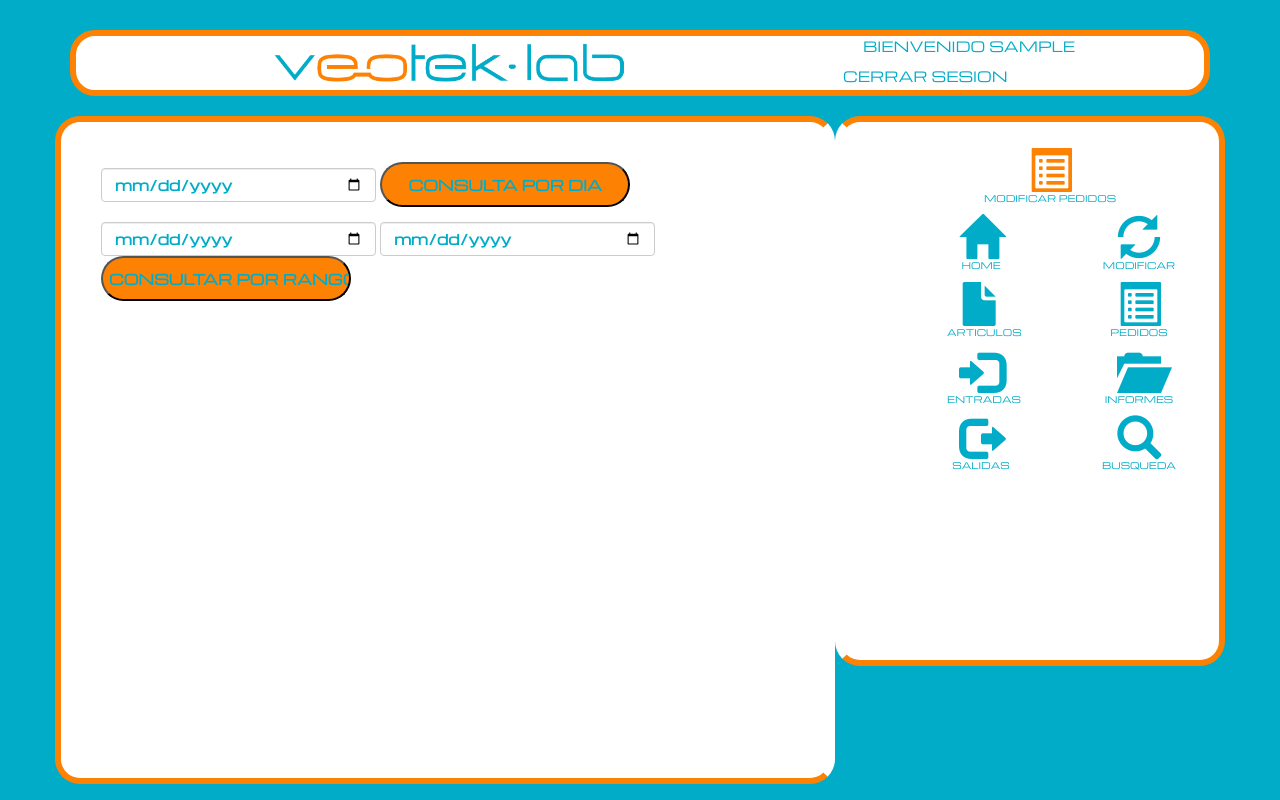
After one commit to diegohdez90/laboratory-veotek-version2.3, a PHP site: page /lab/modificados/modificados.php in a window 1280 px wide. The commit adds this page. Run offline with PHP 8.4, Linux system fonts and the light colour scheme; the visitor is signed in with stand-in values (Sample User, id 1); some libraries are stand-ins or nearby versions.

Commit message:
Aplicación de registros Bisel
Aplicación web local para el registro de pedidos de biselado. Se anexo
un filtro de seguridad al registrar los pedidos. Además de modificar la
fecha y la referencia de los pedidos que el usuario desee. Además se
anexará la sección para ver los pedidos que se han modificado.

```diff
--- a/lab/css/pedidos.css
+++ b/lab/css/pedidos.css
@@ -78,10 +78,6 @@ img{
 	width: 9%;
 }
 
-textarea.form-control{
-	width: 50%;
-}
-
 .medida{
 	width: 12%;
 }
--- a/lab/informes.php
+++ b/lab/informes.php
@@ -55,6 +55,7 @@ echo'
 						<a href="informes-fecha.php"><button  type="submit" class="btn btn-default form-control">INFORMES POR FECHAS</button></a>
 						<a href="informes-tecnico.php"><button  type="submit" class="btn btn-default form-control">INFORMES POR TECNICOS</button></a>
 						<a href="biseles/hoy.php"><button  type="submit" class="btn btn-default form-control">BISELES POR DIA</button></a>
+						<a href="modificados/modificados.php"><button  type="submit" class="btn btn-default form-control">MODIFICADOS</button></a>
 					</p>
 
 				</div>
--- /dev/null
+++ b/lab/modificados/modificados.php
@@ -0,0 +1,121 @@
+<html>
+<head>
+<title>Informes por fecha</title>
+<link rel="stylesheet" type="text/css" href="../../css/bootstrap.min.css">
+<link rel="stylesheet" type="text/css" href="../css/lab.css">
+<link rel="stylesheet" type="text/css" href="../css/main.css">
+<link rel="stylesheet" type="text/css" href="../css/informes.css">
+<link rel="shortcut icon" href="../img/favicon.ico" type="image/x-icon" />
+<link rel="stylesheet" href="../css/articles-print.css" type="text/css" media="print" />
+<link href="https://fonts.googleapis.com/css?family=Michroma" rel="stylesheet" type="text/css">
+<script src="https://ajax.googleapis.com/ajax/libs/jquery/2.1.3/jquery.min.js"></script>
+<script src="../js/bootstrap.min.js"></script>
+s
+</head>
+
+
+<body>
+
+	<div class="container">
+		<div class="row header">
+			<div class="col-md-8">
+				<img width="100%" align="center" src="../../img/veotek-lab.png">
+			</div>
+			<div class="col-md-4">
+
+<?php
+			include ('../funciones.php');
+							if (verificar_usuario()){
+								print "<p> &nbsp;&nbsp;&nbsp;&nbsp;&nbsp;Bienvenido $_SESSION[login] &nbsp;&nbsp;&nbsp;&nbsp;&nbsp;</p> ";
+								print "<a href='../salir.php'/> Cerrar Sesion</a> ";
+
+
+							} else {
+								header('Location:../sesion.php');
+							}
+
+echo'
+			</div>
+		</div>';
+
+?>
+
+
+
+		<div class="row">
+			<div class="col-md-8 informes informes-fecha">
+
+
+				<form action="modificados-fechas.php" method="get" enctype="multipart/form-data">
+					<div class="form-group">
+						<input class="form-control"type="date" id="date" name="date">
+						<input type="submit" id="submit" value="CONSULTA POR DIA">
+					</div>
+				</form>
+				<form action="modificados-fechas-rango.php" method="get" enctype="multipart/form-data">
+					<div class="form-group">
+						<input class="form-control" type="date" id="inputdefault" name="date">
+						<input class="form-control" type="date" id="inputdefault" name="date2">
+						<input type="submit" id="submit" value="CONSULTAR POR RANGO">
+					</div>
+				</form>
+
+
+
+			</div>
+			<div class="col-md-4 menu">
+				<div class="row">
+					<ul>
+						<li>
+							<p class="text-center"><a href="../seleccionar-pedido.php"><span class="glyphicon glyphicon-list-alt select" style="font-size:44px;"></span></a><br>
+	                        Modificar Pedidos</p>
+						</li>
+					</ul>
+				</div>
+				<div class="row">
+					<div class="col-md-6">
+						<ul>
+							<ul>
+							<li>
+								<p class="text-center"><a href="../index.php"><span class="glyphicon glyphicon-home" style="font-size:44px;"></span></a><br>
+								Home</p>
+							</li>
+							<li>
+								<p class="text-center"><a href="../articulos.php"><span class="glyphicon glyphicon-file" style="font-size:44px;"></span></a><br>
+								Articulos</p>
+							</li>
+							<li>
+								<p class="text-center"><a href="../alta.php"><span class="glyphicon glyphicon-log-in" style="font-size:44px;"></span></a><br>
+		                        Entradas</p>
+							</li>
+							<li>
+								<p class="text-center"><a href="../baja.php"><span class="glyphicon glyphicon-log-out" style="font-size:44px;"></span></a><br>
+		                        Salidas</p>
+							</li>
+						</ul>
+					</div>
+					<div class="col-md-6">
+						<ul>
+							<li>
+								<p class="text-center"><a href="../modificar.php"><span class="glyphicon glyphicon-refresh" style="font-size:44px;"></span></a><br>
+		                        Modificar</p>
+							</li>
+							<li>
+								<p class="text-center"><a href="../pedidos.php"><span class="glyphicon glyphicon-list-alt" style="font-size:44px;"></span></a><br>
+		                        Pedidos</p>
+							</li>
+							<li>
+								<p class="text-center"><a href="../informes.php"><span class="glyphicon glyphicon-folder-open" style="font-size:44px;"></span></a><br>
+		                        Informes</p>
+							</li>
+							<li>
+								<p class="text-center"><a href="../busqueda.php"><span class="glyphicon glyphicon-search" style="font-size:44px;"></span></a><br>
+		                        Busqueda</p>
+							</li>
+						</ul>
+					</div>
+				</div>
+			</div>
+		</div>
+	</div>
+</body>
```
Also changed, not shown: lab/js/pedidos.js (added, +11 -0 lines), lab/modificar-folio.php (+6 -7 lines), lab/modificar-ref.php (+8 -8 lines), lab/pedidos.php (+9 -2 lines), lab/registrar-cambios-pedido.php (+5 -3 lines).
